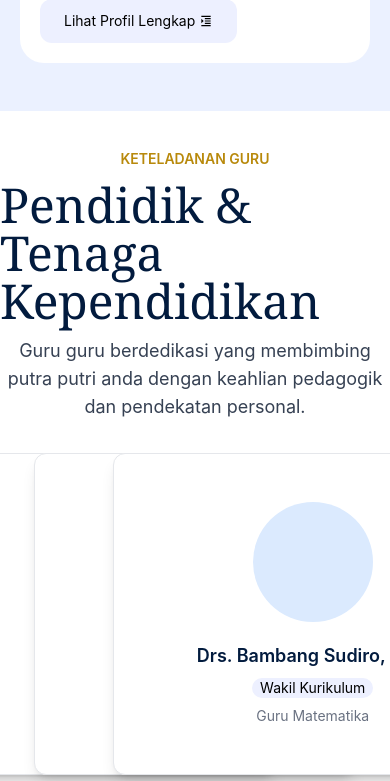
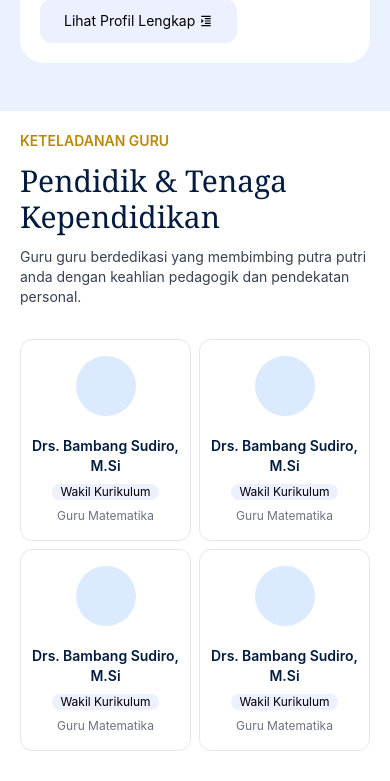
Before and after one commit to Satria15255/cms-school-website, a React (Vite) app: page / in a window 390 px wide. Shown: the part 2540-3321 px from the top of the page. Built offline with nearby package versions, Linux system fonts and the light colour scheme.

Commit message:
teacher section ressponnsif

```diff
--- a/src/pages/home/section/Teacher.tsx
+++ b/src/pages/home/section/Teacher.tsx
@@ -2,44 +2,46 @@ import { Teacher } from "@/datas/TenagaPendidik";
 
 const TeacherSection = () => {
 	return (
-		<main className="h-screen flex flex-col justify-center items-center space-y-8 w-full bg-white">
-			<header className="flex flex-col items-center space-y-3">
+		<main className="h-auto lg:h-screen p-5 flex flex-col justify-center items-center space-y-8 w-full bg-white">
+			<header className="flex flex-col lg:items-center space-y-3">
 				<p className="text-sm font-semibold text-[#B8890B] ">
 					KETELADANAN GURU
 				</p>
-				<h1 className="text-5xl font-serif  text-[#021B3E]">
+				<h1 className="text-3xl lg:text-5xl font-serif  text-[#021B3E]">
 					Pendidik & Tenaga Kependidikan
 				</h1>
-				<p className="text-lg max-w-lg text-center text-gray-700">
+				<p className="text-sm lg:text-lg max-w-lg lg:text-center text-gray-700">
 					Guru guru berdedikasi yang membimbing putra putri anda
 					dengan keahlian pedagogik dan pendekatan personal.
 				</p>
 			</header>
-			<section className="grid grid-cols-4 gap-5 w-full place-items-center px-12">
+			<section className="grid grid-cols-2 md:grid-cols-4 gap-2 lg:gap-5 w-full place-items-center lg:px-12">
 				{Teacher.map((t) => (
-					<div className="bg-white flex flex-col gap-5 items-center justify-center h-auto py-12 w-100 rounded-xl border border-gray-200 shadow-lg">
-						<div className="rounded-full h-30 w-30 bg-blue-100">
+					<div className="bg-white flex flex-col gap-5 p-2 items-center justify-center h-auto py-4 lg:py-12 w-full lg:w-100 rounded-xl border border-gray-200 lg:shadow-lg">
+						<div className="rounded-full h-15 lg:h-30 w-15 lg:w-30 bg-blue-100">
 							<img src="" alt="" />
 						</div>
 						<div className="text-center flex flex-col items-center gap-2">
-							<p className="text-lg font-semibold text-[#021B3E]">
+							<p className="text-sm lg:text-lg font-semibold text-[#021B3E]">
 								{t.name}
 							</p>
 
-							<p className="bg-[#EDF0FF] w-auto px-2 text-sm  rounded-full">
+							<p className="bg-[#EDF0FF] w-auto px-2 text-xs lg:text-sm  rounded-full">
 								{t.jabatan}
 							</p>
 
-							<p className="text-sm text-gray-500">{t.mapel}</p>
+							<p className="text-xs lg:text-sm text-gray-500">
+								{t.mapel}
+							</p>
 						</div>
 					</div>
 				))}
 			</section>
-			<div className="flex gap-4 w-full justify-center">
-				<button className="w-1/8 py-3 text-lg bg-white text-[#021B3E] font-semibold rounded-xl border border-gray-200 flex gap-1 justify-center items-center">
+			<div className="flex gap-2 lg:gap-4 w-full justify-center">
+				<button className="w-1/2 lg:w-1/8 py-4 text-xs lg:text-lg bg-white text-[#021B3E] font-semibold rounded-xl border border-gray-200 flex gap-1 justify-center items-center">
 					Lihat Tenaga Pendidik
 				</button>
-				<button className="w-1/8 py-3 text-lg bg-[#021B3E] text-white rounded-xl font-semibold border border-gray-200 flex gap-1 justify-center items-center">
+				<button className="w-1/2 lg:w-1/8 py-4 text-xs lg:text-lg bg-[#021B3E] text-white rounded-xl font-semibold border border-gray-200 flex gap-1 justify-center items-center">
 					Lihat Struktur Organisasi
 				</button>
 			</div>
```
